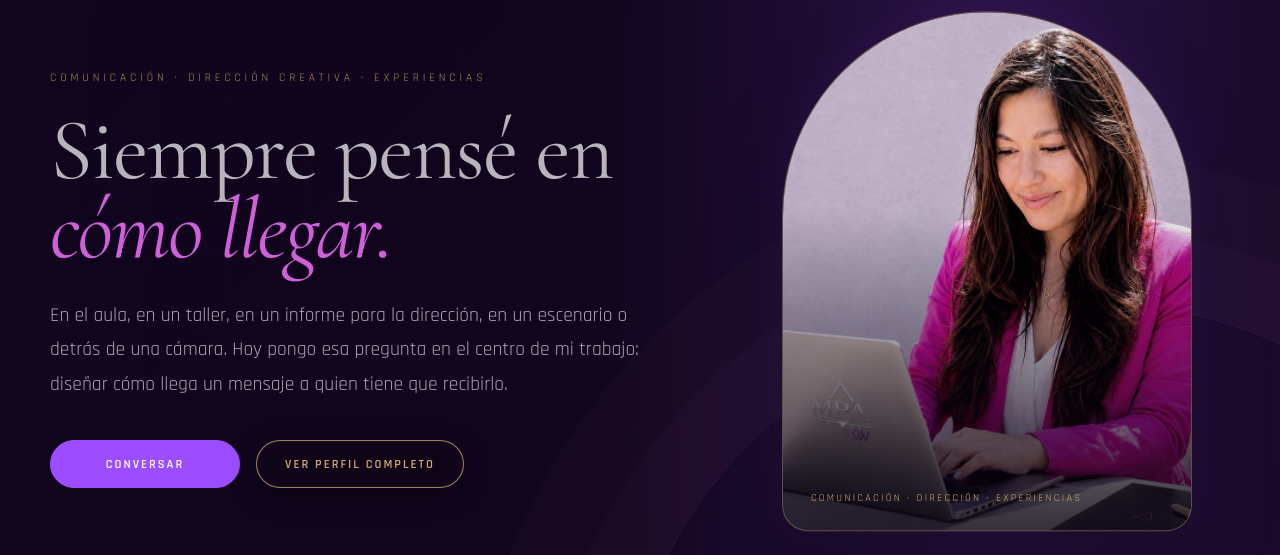
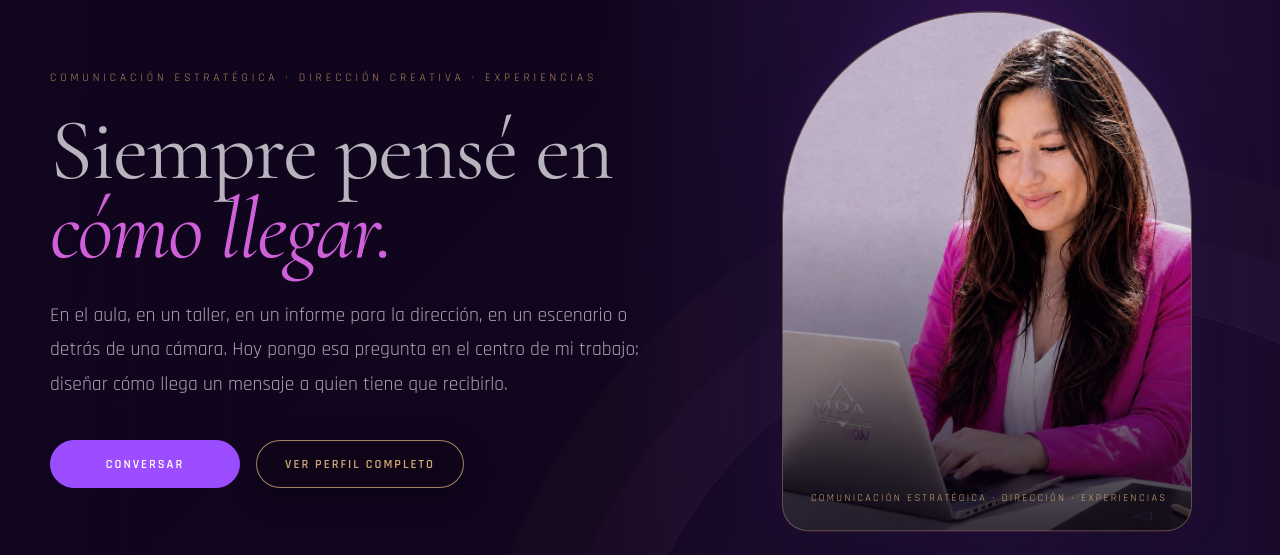
Before and after one commit to StraySheepAI/potfolio_rociodopazo, a Next.js app in the folder rocio-systems-portfolio/: page /comunicacion in a window 1280 px wide. Shown: the part 171-726 px from the top of the page. Built offline with nearby package versions, Linux system fonts and the light colour scheme.

Commit message:
Use strategic communication label in page hero

```diff
--- a/rocio-systems-portfolio/app/comunicacion/page.tsx
+++ b/rocio-systems-portfolio/app/comunicacion/page.tsx
@@ -22,7 +22,7 @@ export default function ComunicacionPage() {
   return <main className="training-page communication-page">
     <nav className="training-nav"><Link className="training-brand" href="/"><img src="/mpa-flow-logo-final-v7.png" alt="MPA Flow"/><span>Rocío Dopazo</span></Link><div className="training-nav-links"><Link href="/">Perfil general</Link><Link href="/cv">Trayectoria</Link><Link href="/capacitacion">Capacitación</Link><Link href="/comunicacion">Comunicación estratégica</Link><Link className="training-nav-cta" href="#contacto">Conversar</Link></div></nav>
 
-    <header className="training-hero"><div className="training-hero-copy"><p className="section-kicker">Comunicación · Dirección creativa · Experiencias</p><h1>Siempre pensé en <em>cómo llegar.</em></h1><p className="training-dek">En el aula, en un taller, en un informe para la dirección, en un escenario o detrás de una cámara. Hoy pongo esa pregunta en el centro de mi trabajo: diseñar cómo llega un mensaje a quien tiene que recibirlo.</p><div className="training-actions"><Link className="button primary" href="#contacto">Conversar</Link><Link className="button secondary" href="/">Ver perfil completo</Link></div></div><figure className="training-portrait"><img src="/rocio-mpa-flow.jpg" alt="Rocío Dopazo trabajando con MPA Flow"/><figcaption>Comunicación · Dirección · Experiencias</figcaption></figure></header>
+    <header className="training-hero"><div className="training-hero-copy"><p className="section-kicker">Comunicación estratégica · Dirección creativa · Experiencias</p><h1>Siempre pensé en <em>cómo llegar.</em></h1><p className="training-dek">En el aula, en un taller, en un informe para la dirección, en un escenario o detrás de una cámara. Hoy pongo esa pregunta en el centro de mi trabajo: diseñar cómo llega un mensaje a quien tiene que recibirlo.</p><div className="training-actions"><Link className="button primary" href="#contacto">Conversar</Link><Link className="button secondary" href="/">Ver perfil completo</Link></div></div><figure className="training-portrait"><img src="/rocio-mpa-flow.jpg" alt="Rocío Dopazo trabajando con MPA Flow"/><figcaption>Comunicación estratégica · Dirección · Experiencias</figcaption></figure></header>
 
     <section className="training-intro"><p className="section-kicker">Qué hago</p><h2>Una estrategia clara encuentra su forma.</h2><p>Trabajo en la intersección entre pensamiento estratégico, sensibilidad creativa y lectura de audiencias. Cada pieza tiene un propósito: orientar, explicar, convocar o hacer que algo se mueva.</p></section>
     <section className="training-pillars">{services.map(([code,title,text])=><article className="training-pillar" key={code}><span className="training-number">{code}</span><h3>{title}</h3><p>{text}</p></article>)}</section>
```
